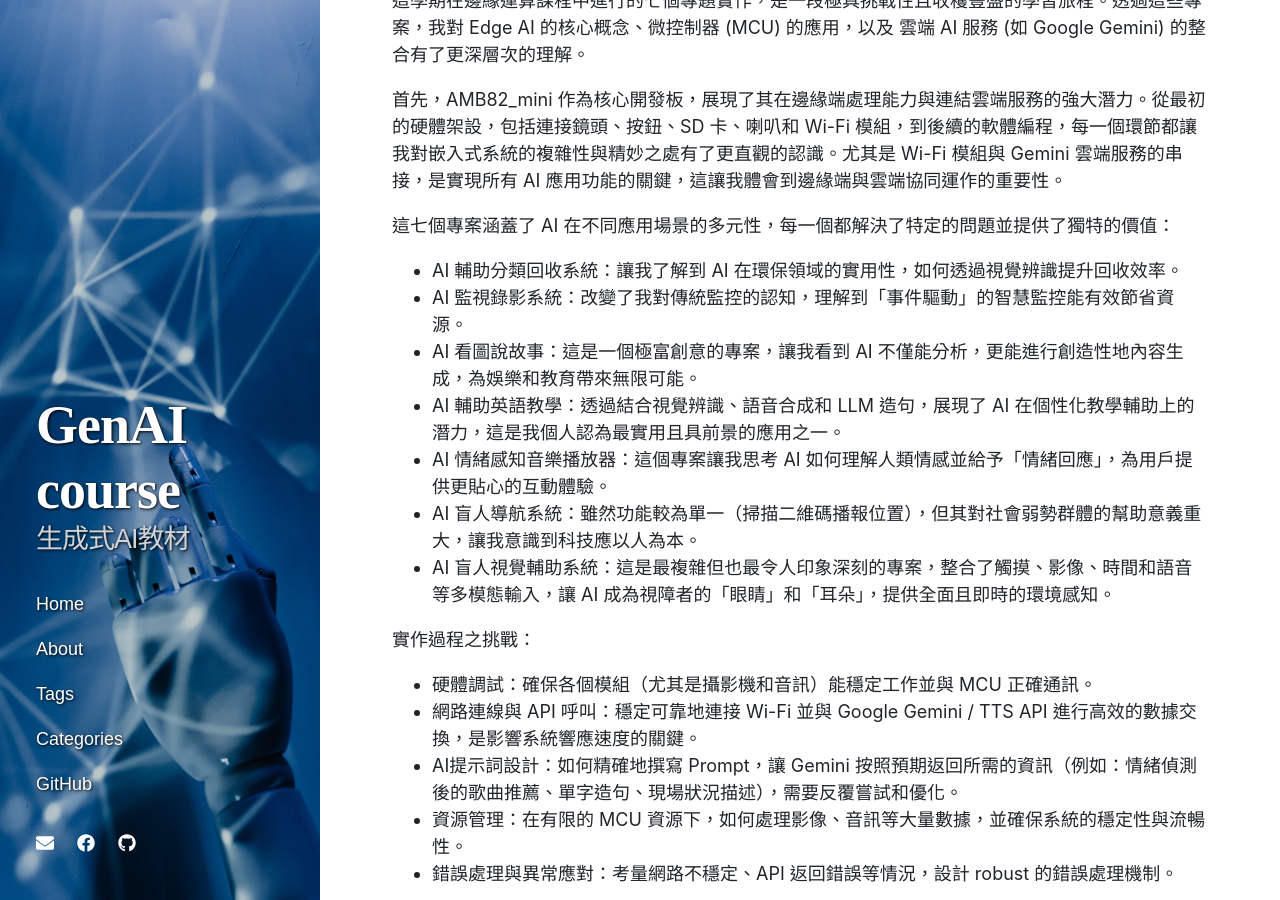
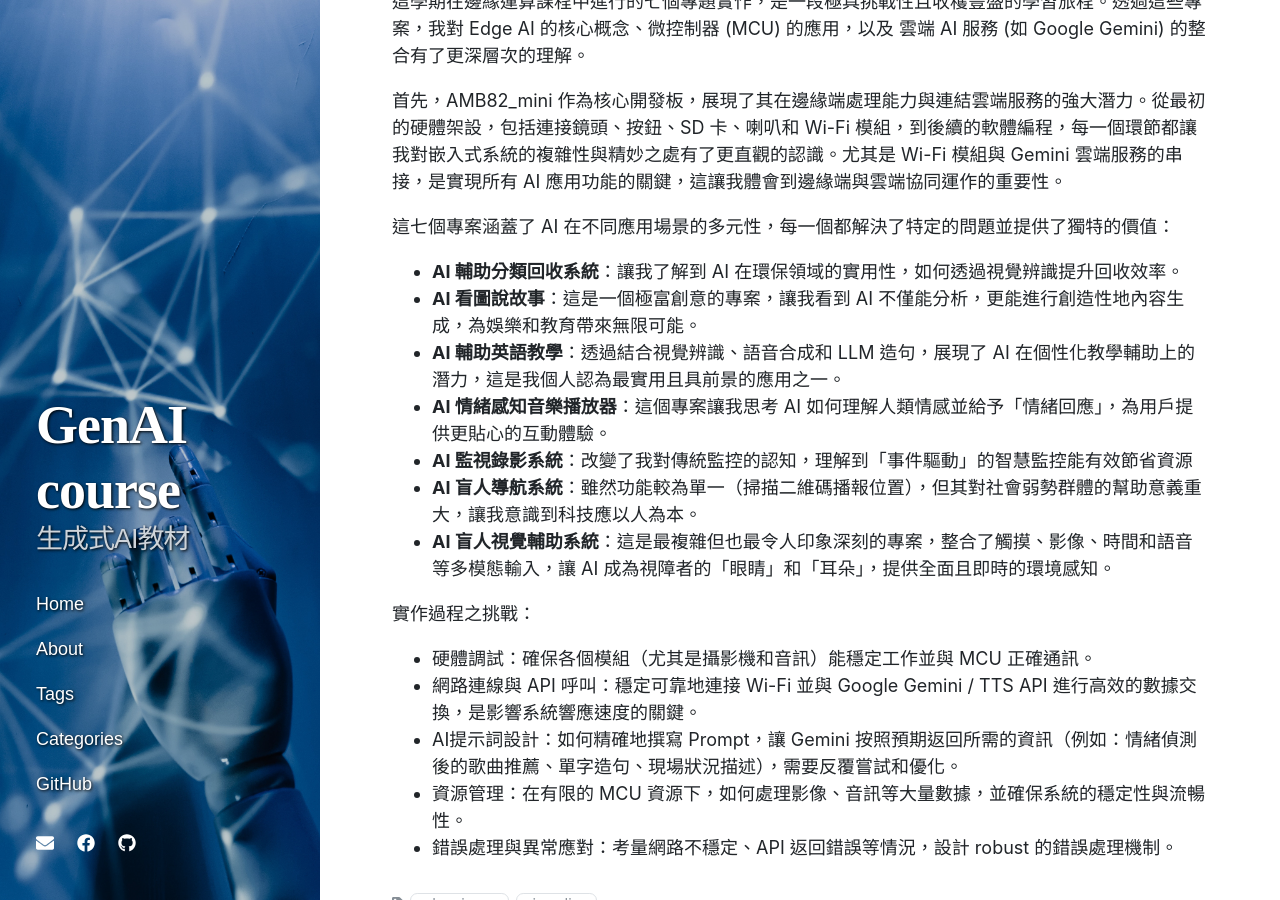
Before and after one commit to rkuo2000/EdgeAI-course, a Jekyll site: the page built from _posts/2025-06-13-edge-computing-class-project.md, in a window 1280 px wide and 900 px high, scrolled down 1906 px. Built offline with Jekyll 4.4.1, drawn with Linux system fonts in a browser that asks for light colours; nearby versions of some CDN libraries; some of the changed text lies outside the part shown.

```diff
--- a/_posts/2025-06-13-edge-computing-class-project.md
+++ b/_posts/2025-06-13-edge-computing-class-project.md
@@ -61,13 +55,13 @@ permalink: /GenAI-course/
 
 這七個專案涵蓋了 AI 在不同應用場景的多元性，每一個都解決了特定的問題並提供了獨特的價值：
 
-- AI 輔助分類回收系統：讓我了解到 AI 在環保領域的實用性，如何透過視覺辨識提升回收效率。
-- AI 監視錄影系統：改變了我對傳統監控的認知，理解到「事件驅動」的智慧監控能有效節省資源。
-- AI 看圖說故事：這是一個極富創意的專案，讓我看到 AI 不僅能分析，更能進行創造性地內容生成，為娛樂和教育帶來無限可能。
-- AI 輔助英語教學：透過結合視覺辨識、語音合成和 LLM 造句，展現了 AI 在個性化教學輔助上的潛力，這是我個人認為最實用且具前景的應用之一。
-- AI 情緒感知音樂播放器：這個專案讓我思考 AI 如何理解人類情感並給予「情緒回應」，為用戶提供更貼心的互動體驗。
-- AI 盲人導航系統：雖然功能較為單一（掃描二維碼播報位置），但其對社會弱勢群體的幫助意義重大，讓我意識到科技應以人為本。
-- AI 盲人視覺輔助系統：這是最複雜但也最令人印象深刻的專案，整合了觸摸、影像、時間和語音等多模態輸入，讓 AI 成為視障者的「眼睛」和「耳朵」，提供全面且即時的環境感知。
+- **AI 輔助分類回收系統**：讓我了解到 AI 在環保領域的實用性，如何透過視覺辨識提升回收效率。
+- **AI 看圖說故事**：這是一個極富創意的專案，讓我看到 AI 不僅能分析，更能進行創造性地內容生成，為娛樂和教育帶來無限可能。
+- **AI 輔助英語教學**：透過結合視覺辨識、語音合成和 LLM 造句，展現了 AI 在個性化教學輔助上的潛力，這是我個人認為最實用且具前景的應用之一。
+- **AI 情緒感知音樂播放器**：這個專案讓我思考 AI 如何理解人類情感並給予「情緒回應」，為用戶提供更貼心的互動體驗。
+- **AI 監視錄影系統**：改變了我對傳統監控的認知，理解到「事件驅動」的智慧監控能有效節省資源
+- **AI 盲人導航系統**：雖然功能較為單一（掃描二維碼播報位置），但其對社會弱勢群體的幫助意義重大，讓我意識到科技應以人為本。
+- **AI 盲人視覺輔助系統**：這是最複雜但也最令人印象深刻的專案，整合了觸摸、影像、時間和語音等多模態輸入，讓 AI 成為視障者的「眼睛」和「耳朵」，提供全面且即時的環境感知。
 
 實作過程之挑戰：
 - 硬體調試：確保各個模組（尤其是攝影機和音訊）能穩定工作並與 MCU 正確通訊。
```
Also changed, not shown: other parts of _posts/2025-06-13-edge-computing-class-project.md (+10 -16 lines).
